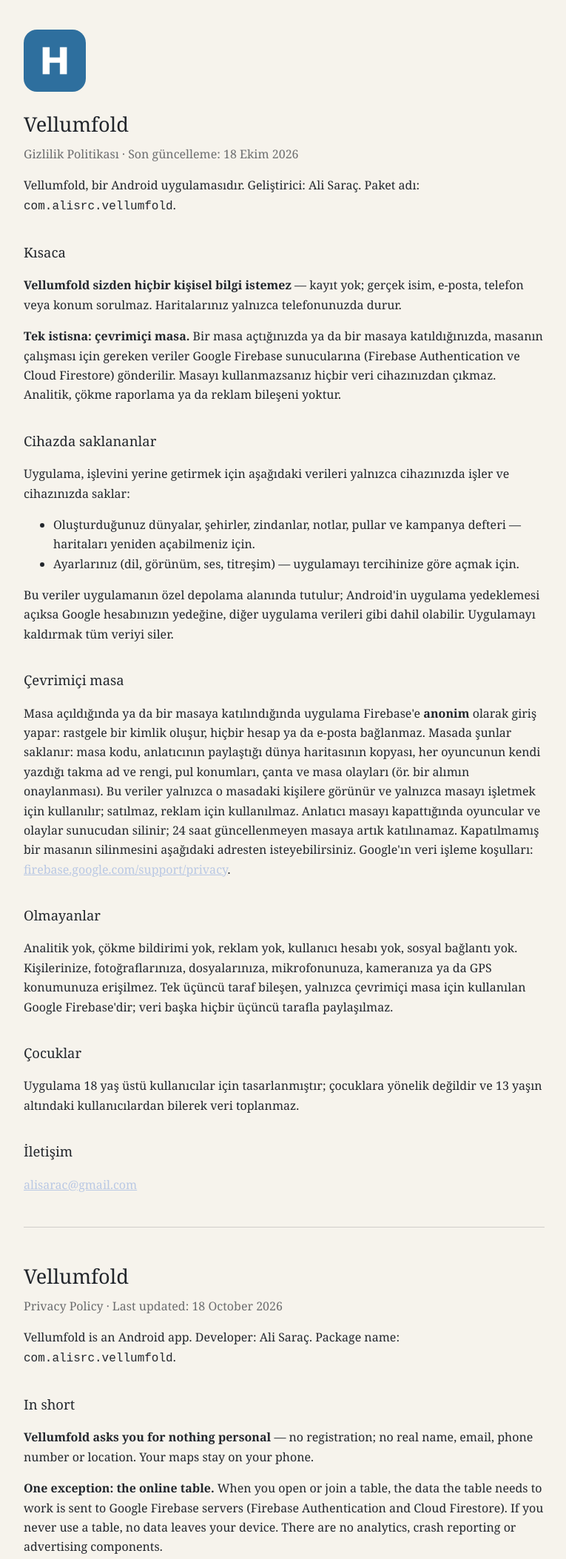
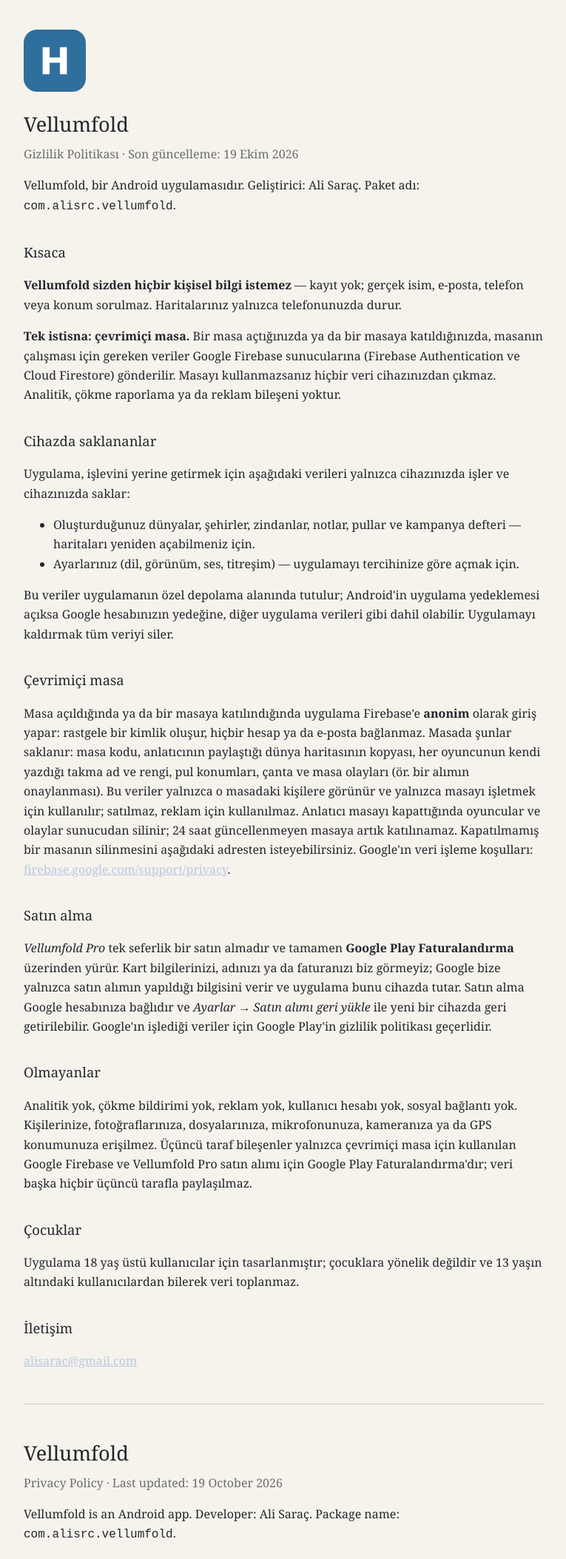
Before and after one commit to alisarac/vellumfold-legal, a plain HTML site: page index.html in a window 1280 px wide. Shown: the top 2107 px of the page at 74% size, without its empty margins (256-1021 px from the left). Drawn offline with Linux system fonts and the light colour scheme.

Commit message:
Satın alma bölümü: Vellumfold Pro, Google Play Faturalandırma

```diff
--- a/index.html
+++ b/index.html
@@ -21,7 +21,7 @@
 
 <img src="icon.png" alt="Vellumfold">
 <h1>Vellumfold</h1>
-<p class="sub">Gizlilik Politikası · Son güncelleme: 18 Ekim 2026</p>
+<p class="sub">Gizlilik Politikası · Son güncelleme: 19 Ekim 2026</p>
 <p>Vellumfold, bir Android uygulamasıdır. Geliştirici: Ali Saraç. Paket adı: <code>com.alisrc.vellumfold</code>.</p>
 <h2>Kısaca</h2>
 <p><strong>Vellumfold sizden hiçbir kişisel bilgi istemez</strong> — kayıt yok; gerçek isim, e-posta, telefon veya konum sorulmaz. Haritalarınız yalnızca telefonunuzda durur.</p>
@@ -35,8 +35,10 @@
 <p>Bu veriler uygulamanın özel depolama alanında tutulur; Android'in uygulama yedeklemesi açıksa Google hesabınızın yedeğine, diğer uygulama verileri gibi dahil olabilir. Uygulamayı kaldırmak tüm veriyi siler.</p>
 <h2>Çevrimiçi masa</h2>
 <p>Masa açıldığında ya da bir masaya katılındığında uygulama Firebase'e <strong>anonim</strong> olarak giriş yapar: rastgele bir kimlik oluşur, hiçbir hesap ya da e-posta bağlanmaz. Masada şunlar saklanır: masa kodu, anlatıcının paylaştığı dünya haritasının kopyası, her oyuncunun kendi yazdığı takma ad ve rengi, pul konumları, çanta ve masa olayları (ör. bir alımın onaylanması). Bu veriler yalnızca o masadaki kişilere görünür ve yalnızca masayı işletmek için kullanılır; satılmaz, reklam için kullanılmaz. Anlatıcı masayı kapattığında oyuncular ve olaylar sunucudan silinir; 24 saat güncellenmeyen masaya artık katılınamaz. Kapatılmamış bir masanın silinmesini aşağıdaki adresten isteyebilirsiniz. Google'ın veri işleme koşulları: <a href="https://firebase.google.com/support/privacy">firebase.google.com/support/privacy</a>.</p>
+<h2>Satın alma</h2>
+<p><em>Vellumfold Pro</em> tek seferlik bir satın almadır ve tamamen <strong>Google Play Faturalandırma</strong> üzerinden yürür. Kart bilgilerinizi, adınızı ya da faturanızı biz görmeyiz; Google bize yalnızca satın alımın yapıldığı bilgisini verir ve uygulama bunu cihazda tutar. Satın alma Google hesabınıza bağlıdır ve <em>Ayarlar → Satın alımı geri yükle</em> ile yeni bir cihazda geri getirilebilir. Google'ın işlediği veriler için Google Play'in gizlilik politikası geçerlidir.</p>
 <h2>Olmayanlar</h2>
-<p>Analitik yok, çökme bildirimi yok, reklam yok, kullanıcı hesabı yok, sosyal bağlantı yok. Kişilerinize, fotoğraflarınıza, dosyalarınıza, mikrofonunuza, kameranıza ya da GPS konumunuza erişilmez. Tek üçüncü taraf bileşen, yalnızca çevrimiçi masa için kullanılan Google Firebase'dir; veri başka hiçbir üçüncü tarafla paylaşılmaz.</p>
+<p>Analitik yok, çökme bildirimi yok, reklam yok, kullanıcı hesabı yok, sosyal bağlantı yok. Kişilerinize, fotoğraflarınıza, dosyalarınıza, mikrofonunuza, kameranıza ya da GPS konumunuza erişilmez. Üçüncü taraf bileşenler yalnızca çevrimiçi masa için kullanılan Google Firebase ve Vellumfold Pro satın alımı için Google Play Faturalandırma'dır; veri başka hiçbir üçüncü tarafla paylaşılmaz.</p>
 <h2>Çocuklar</h2>
 <p>Uygulama 18 yaş üstü kullanıcılar için tasarlanmıştır; çocuklara yönelik değildir ve 13 yaşın altındaki kullanıcılardan bilerek veri toplanmaz.</p>
 <h2>İletişim</h2>
@@ -45,7 +47,7 @@
 <hr>
 
 <h1>Vellumfold</h1>
-<p class="sub">Privacy Policy · Last updated: 18 October 2026</p>
+<p class="sub">Privacy Policy · Last updated: 19 October 2026</p>
 <p>Vellumfold is an Android app. Developer: Ali Saraç. Package name: <code>com.alisrc.vellumfold</code>.</p>
 <h2>In short</h2>
 <p><strong>Vellumfold asks you for nothing personal</strong> — no registration; no real name, email, phone number or location. Your maps stay on your phone.</p>
@@ -59,8 +61,10 @@
 <p>This data lives in the app's private storage; if Android app backup is enabled, it may be included in your Google account backup like other app data. Uninstalling the app deletes all of it.</p>
 <h2>The online table</h2>
 <p>When a table is opened or joined, the app signs in to Firebase <strong>anonymously</strong>: a random identifier is created and no account or email is attached. The table stores: the table code, a copy of the world map the game master shares, each player's self-chosen nickname and colour, token positions, inventory and table events (for example, a purchase being approved). This data is visible only to the people at that table and is used only to run the table; it is not sold and not used for advertising. When the game master closes the table, its players and events are deleted from the server; a table not updated for 24 hours can no longer be joined. You can ask for an unclosed table to be deleted at the address below. Google's data processing terms: <a href="https://firebase.google.com/support/privacy">firebase.google.com/support/privacy</a>.</p>
+<h2>Purchase</h2>
+<p><em>Vellumfold Pro</em> is a one-time purchase handled entirely by <strong>Google Play Billing</strong>. We never see your card details, your name or your invoice; Google tells us only that the purchase was made, and the app keeps that flag on the device. The purchase is tied to your Google account and can be brought back on a new device with <em>Settings → Restore purchase</em>. Google Play's privacy policy applies to what Google processes.</p>
 <h2>What there is none of</h2>
-<p>No analytics, no crash reporting, no ads, no user account, no social connection. No access to your contacts, photos, files, microphone, camera or GPS location. The only third-party component is Google Firebase, used only for the online table; no data is shared with any other third party.</p>
+<p>No analytics, no crash reporting, no ads, no user account, no social connection. No access to your contacts, photos, files, microphone, camera or GPS location. The only third-party components are Google Firebase, used only for the online table, and Google Play Billing, for the Vellumfold Pro purchase; no data is shared with any other third party.</p>
 <h2>Children</h2>
 <p>The app is intended for users aged 18 and over. It is not directed at children and we do not knowingly collect data from anyone under 13.</p>
 <h2>Contact</h2>
```
